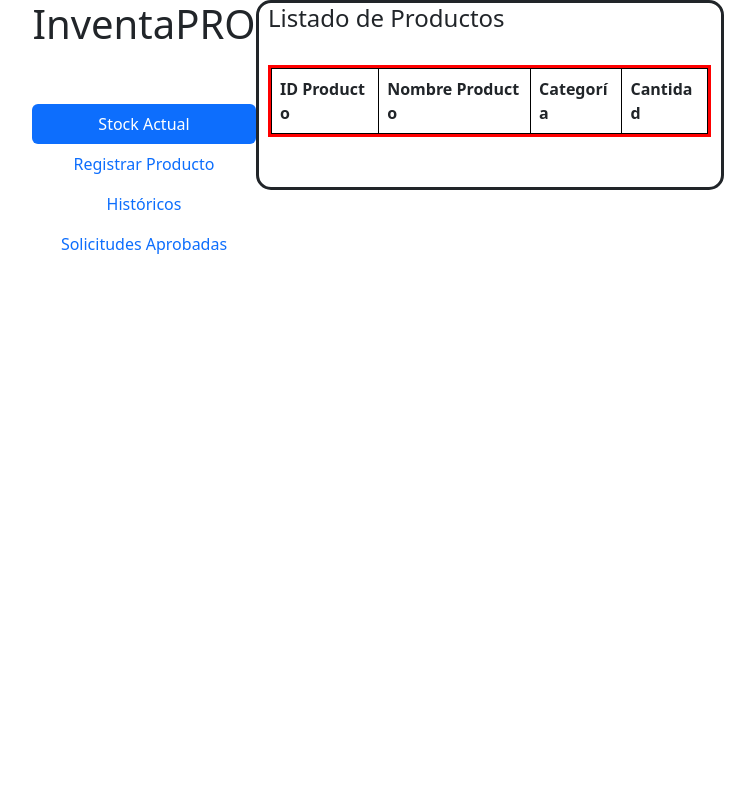
After one commit to Glitcher94/InventaPRO, a Django app: a page that uses Web_app/templates/core/base.html in a window 1280 px wide. The commit adds this page. Shown: the whole page, without its empty margins (262-1017 px from the left). Run offline with Django 4.2, Linux system fonts and the light colour scheme; data that the repository does not hold is empty.

Commit message:
modified:   InventaPRO/__pycache__/urls.cpython-39.pyc 	modified:   InventaPRO/urls.py 	modified:   Web_app/__pycache__/views.cpython-39.pyc 	new file:   Web_app/static/core/css/style1.css 	modified:   Web_app/static/core/css/styles.css 	modified:   Web_app/templates/core/base.html 	modified:   Web_app/templates/core/index.html 	deleted:    Web_app/templates/core/panel_inv_eb.html 	new file:   Web_app/templates/core/vista_enc_bodega.html 	modified:   Web_app/views.py

```diff
--- a/InventaPRO/urls.py
+++ b/InventaPRO/urls.py
@@ -22,6 +22,6 @@ from Web_app import views
 urlpatterns = [
     path('admin/', admin.site.urls),
     path('', views.index, name="core/index"),
-    path('core/ panel_inv_eb', views.panel_inv_eb, name="core/panel_inv_eb"),
+    path('core/ vista_enc_bodega', views.vista_enc_bodega, name="core/vista_enc_bodega"),
     path('core/ vista_jefe_dideco', views.vista_jefe_dideco, name="core/vista_jefe_dideco")
 ]
--- /dev/null
+++ b/Web_app/static/core/css/style1.css
@@ -0,0 +1,42 @@
+.fieldset {
+    background-color: white;
+    border-radius: 15px;
+    border-style: solid;
+    padding-bottom: 50px;
+    padding-top: 1px;
+    padding-left: 2%;
+    padding-right: 2%;
+    max-width: 100%;
+    box-sizing: border-box;
+    overflow: hidden; /* Evita el desborde de contenido */
+}
+
+.table-container {
+    display: table;
+    width: 100%;
+    border-collapse: collapse;
+}
+
+.table-row {
+    display: table-row;
+}
+
+.table-cell {
+    display: table-cell;
+    min-width: 15%;
+    padding: 8px;
+    border: 1px solid #000;
+    word-break: break-all; /* Evita que el texto desborde las celdas */
+}
+
+.scrollable-container {
+    max-height: 75%; /* Ajusta este valor según tus necesidades y preferencias */
+    overflow-y: auto;
+    box-sizing: border-box;
+}
+
+.scrollable-table {
+    max-height: 100%; /* Cambiamos la altura a auto */
+    border-style: solid ;
+    border-color: red;
+}
--- a/Web_app/templates/core/base.html
+++ b/Web_app/templates/core/base.html
@@ -1,15 +1,16 @@
 <!DOCTYPE html>
 <html lang="es" style="height: 100hv;">
-<head >
+
+<head>
     <meta charset="UTF-8">
     <meta name="viewport" content="width=device-width, initial-scale=1">
-    <link href="https://cdn.jsdelivr.net/npm/bootstrap@5.3.2/dist/css/bootstrap.min.css"
-    rel="stylesheet"
-    integrity="sha384-T3c6CoIi6uLrA9TneNEoa7RxnatzjcDSCmG1MXxSR1GAsXEV/Dwwykc2MPK8M2HN"
-    crossorigin="anonymous">
+    <link href="https://cdn.jsdelivr.net/npm/bootstrap@5.3.2/dist/css/bootstrap.min.css" rel="stylesheet"
+        integrity="sha384-T3c6CoIi6uLrA9TneNEoa7RxnatzjcDSCmG1MXxSR1GAsXEV/Dwwykc2MPK8M2HN" crossorigin="anonymous">
+
     {% load static %}
-   <title>{% block title %}Document{% endblock %}</title>
-   <link rel="stylesheet" type="text/css" href="CSS/form.css">
+    <title>{% block title %}Document{% endblock %}</title>
+    <!--<link rel="stylesheet" type="text/css" href="CSS/form.css">-->
+    <link rel="stylesheet" type="text/css" href="{% static 'core/css/style1.css' %}">
     <script>
         function validarFormulario() {
             var nombres = document.getElementById("nombres").value;
@@ -31,28 +32,26 @@
         }
     </script>
 </head>
-<body
-style="
+
+<body style="
     display: flex;
     justify-content: center;
     border-radius: 8px;
     min-height: 100vh;">
 
     <script src="https://cdn.jsdelivr.net/npm/bootstrap@5.3.2/dist/js/bootstrap.bundle.min.js"
-    integrity="sha384-C6RzsynM9kWDrMNeT87bh95OGNyZPhcTNXj1NW7RuBCsyN/o0jlpcV8Qyq46cDfL"
-    crossorigin="anonymous">
-    </script>
+        integrity="sha384-C6RzsynM9kWDrMNeT87bh95OGNyZPhcTNXj1NW7RuBCsyN/o0jlpcV8Qyq46cDfL" crossorigin="anonymous">
+        </script>
     <script src="https://cdn.jsdelivr.net/npm/@popperjs/core@2.11.8/dist/umd/popper.min.js"
-    integrity="sha384-I7E8VVD/ismYTF4hNIPjVp/Zjvgyol6VFvRkX/vR+Vc4jQkC+hVqc2pM8ODewa9r"
-    crossorigin="anonymous">
-    </script>
+        integrity="sha384-I7E8VVD/ismYTF4hNIPjVp/Zjvgyol6VFvRkX/vR+Vc4jQkC+hVqc2pM8ODewa9r" crossorigin="anonymous">
+        </script>
     <script src="https://cdn.jsdelivr.net/npm/bootstrap@5.3.2/dist/js/bootstrap.min.js"
-    integrity="sha384-BBtl+eGJRgqQAUMxJ7pMwbEyER4l1g+O15P+16Ep7Q9Q+zqX6gSbd85u4mG4QzX+"
-    crossorigin="anonymous">
-    </script>
+        integrity="sha384-BBtl+eGJRgqQAUMxJ7pMwbEyER4l1g+O15P+16Ep7Q9Q+zqX6gSbd85u4mG4QzX+" crossorigin="anonymous">
+        </script>
     {% block content %}
 
     {% endblock %}
 
 </body>
+
 </html>
--- a/Web_app/templates/core/index.html
+++ b/Web_app/templates/core/index.html
@@ -53,7 +53,7 @@
     style="
         display: flex;
         justify-content: center;">
-        <a class="btn btn-primary btn-lg" href="{% url 'core/panel_inv_eb' %}" role="button">
+        <a class="btn btn-primary btn-lg" href="{% url 'core/vista_enc_bodega' %}" role="button">
             Ir a Panel Inventario
         </a>
         <br>
--- /dev/null
+++ b/Web_app/templates/core/vista_enc_bodega.html
@@ -0,0 +1,94 @@
+{%extends 'core/base.html' %}
+
+{% block title %}Home{% endblock %}
+
+{% block content %}
+<div class="leftpanel">
+    <h1>
+        InventaPRO
+    </h1>
+    <br>
+    <br>
+    <div class="nav flex-column nav-pills lg-3" id="v-pills-tab" role="tablist" aria-orientation="vertical">
+        <button class="nav-link active" id="v-pills-home-tab" data-bs-toggle="pill" data-bs-target="#v-pills-home"
+            type="button" role="tab" aria-controls="v-pills-home" aria-selected="true">Stock Actual</button>
+        <button class="nav-link" id="v-pills-profile-tab" data-bs-toggle="pill" data-bs-target="#v-pills-profile"
+            type="button" role="tab" aria-controls="v-pills-profile" aria-selected="true">Registrar Producto</button>
+        <button class="nav-link" id="v-pills-disabled-tab" data-bs-toggle="pill" data-bs-target="#v-pills-disabled"
+            type="button" role="tab" aria-controls="v-pills-disabled" aria-selected="true">Históricos</button>
+        <button class="nav-link" id="v-pills-messages-tab" data-bs-toggle="pill" data-bs-target="#v-pills-messages"
+            type="button" role="tab" aria-controls="v-pills-messages" aria-selected="true">Solicitudes
+            Aprobadas</button>
+    </div>
+</div>
+<div class="rightpanel">
+    <div class="tab-content" id="v-pills-tabContent">
+        <div class=" tab-pane fade show active" id="v-pills-home" role="tabpanel" aria-labelledby="v-pills-home-tab" tabindex="0">
+            <div class="fieldset">
+                <h4>Listado de Productos</h4>
+                <br>
+                <div class="scrollable-container">
+                    <div class="table-container">
+                        <div class="scrollable-table">
+                            <div class="table-row">
+                                <div class="table-cell"><strong>ID Producto</strong></div>
+                                <div class="table-cell"><strong>Nombre Producto</strong></div>
+                                <div class="table-cell"><strong>Categoría</strong></div>
+                                <div class="table-cell"><strong>Cantidad</strong></div>
+                            </div>
+                            {% for Producto in productos %}
+                                <div class="table-row">
+                                    <div class="table-cell">{{ Producto.id_producto }}</div>
+                                    <div class="table-cell">{{ Producto.nombre_producto }}</div>
+                                    <div class="table-cell">{{ Producto.categoria }}</div>
+                                    <div class="table-cell">{{ Producto.cantidad }}</div>
+                                </div>
+                            {% endfor %}
+                        </div>
+                    </div>
+                </div>
+            </div>
+        </div>
+        <div class="tab-pane fade" id="v-pills-profile" role="tabpanel" aria-labelledby="v-pills-profile-tab"
+            tabindex="0">
+            <div>
+                <div class="fieldset">
+                    <h4>
+                        Producto nuevo
+                    </h4>
+                    <br>
+                    Hola...
+                </div>
+            </div>
+        </div>
+        <div class="tab-pane fade" id="v-pills-disabled" role="tabpanel" aria-labelledby="v-pills-disabled-tab"
+            tabindex="0">
+            <div>
+                <div class="fieldset">
+                    <h4>
+                        Registros Históricos
+                    </h4>
+                    <br>
+                    Lorem ipsum dolor sit amet consectetur, adipisicing elit. Fugit assumenda quibusdam, tenetur, architecto cupiditate minus
+                     illum veniam pariatur asperiores ut laudantium in a iusto doloribus? Earum similique esse doloremque veniam....
+                </div>
+            </div>
+        </div>
+        <div class="tab-pane fade" id="v-pills-messages" role="tabpanel" aria-labelledby="v-pills-messages-tab"
+            tabindex="0">
+            <div>
+                <div class="fieldset">
+                    <h4>
+                        Lista Solicitudes
+                    </h4>
+                    <br>
+                    Lorem ipsum dolor sit amet consectetur adipisicing elit. Quaerat quibusdam voluptas nostrum sunt dolor deleniti voluptatibus
+                    quidem excepturi officia ad ea, eius numquam in non eos cumque, officiis, odit natus.
+                </div>
+            </div>
+        </div>
+    </div>
+
+</div>
+
+{% endblock %}
--- a/Web_app/views.py
+++ b/Web_app/views.py
@@ -7,10 +7,10 @@ from .models import Producto
 def index(request):
     return render(request, 'core/index.html')
 
-def panel_inv_eb(request):
+def vista_enc_bodega(request):
     data = Producto.objects.all()
     context = {"productos": data}
-    return render(request, 'core/panel_inv_eb.html', context)
+    return render(request, 'core/vista_enc_bodega.html', context)
 
 def vista_jefe_dideco(request):
     data = Producto.objects.all()
```
Also changed, not shown: Web_app/static/core/css/styles.css (+20 -0 lines), Web_app/templates/core/panel_inv_eb.html (deleted, +0 -160 lines).
